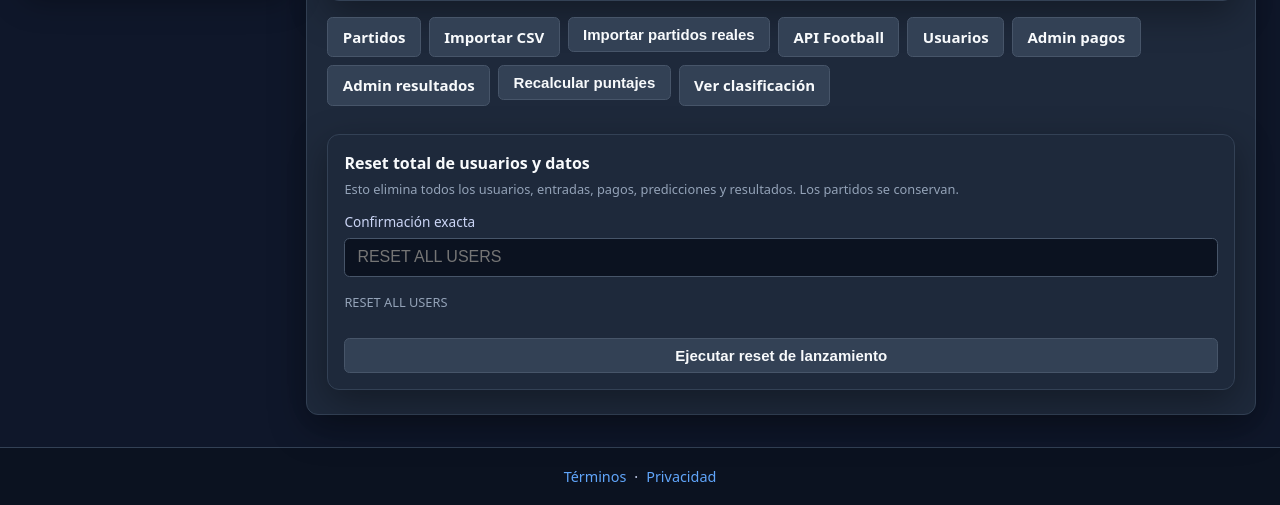
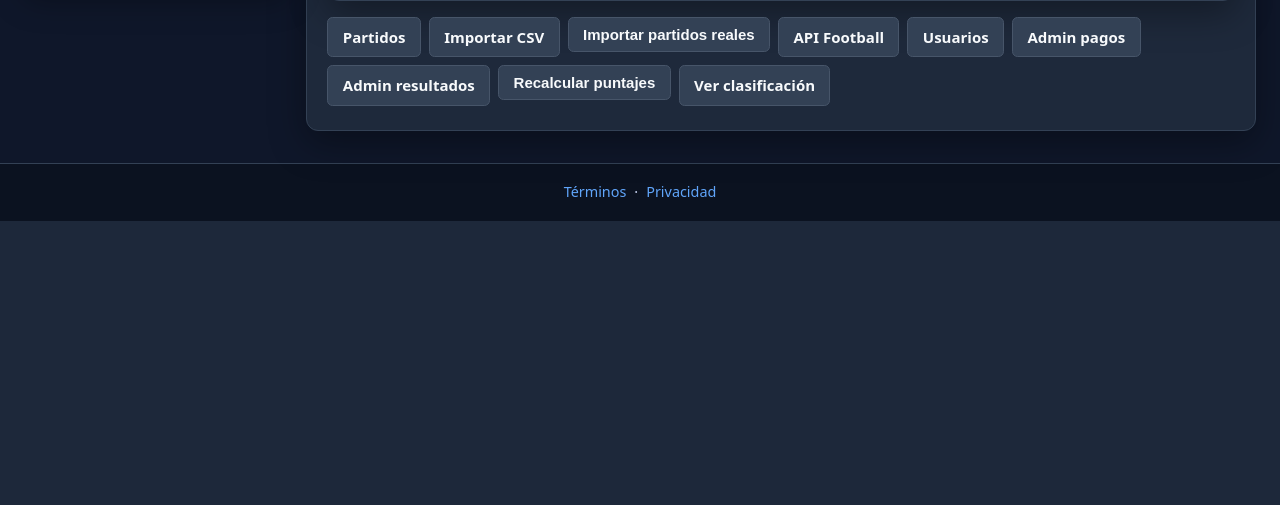
Before and after one commit to LuisTapia86/quiniela-2026-mx, a Flask app: page /admin in a window 1280 px wide. Shown: the part 807-1312 px from the top of the page. After the commit the page ends 1028 px from the top, so only its background shows below. Run offline with Flask 3, Linux system fonts and the light colour scheme; the visitor is signed in with stand-in values (Sample User, id 1); tables that the repository leaves empty hold one stand-in row (values such as "Sample post"); some libraries are stand-ins or nearby versions.

Commit message:
chore: remove launch reset controls

```diff
--- a/app/routes/__init__.py
+++ b/app/routes/__init__.py
@@ -4,7 +4,6 @@ from app.routes.auth import bp as auth_bp
 from app.routes.entries import bp as entries_bp
 from app.routes.leaderboard import bp as leaderboard_bp
 from app.routes.main import bp as main_bp
-from app.routes.emergency_reset import bp as emergency_reset_bp
 from app.routes.rules import bp as rules_bp
 
 __all__ = [
@@ -12,7 +11,6 @@ __all__ = [
     "api_bp",
     "auth_bp",
     "entries_bp",
-    "emergency_reset_bp",
     "leaderboard_bp",
     "main_bp",
     "rules_bp",
--- a/app/routes/admin.py
+++ b/app/routes/admin.py
@@ -17,7 +17,7 @@ from flask import (
     send_file,
     url_for,
 )
-from sqlalchemy import delete, func, or_, select
+from sqlalchemy import func, or_, select
 from sqlalchemy.orm import joinedload
 
 from app import db
@@ -48,21 +48,6 @@ from app.services.worldcup_scraper import WorldCupScraperError, fetch_fixtures_f
 from app.translations import tr
 
 bp = Blueprint("admin", __name__, url_prefix="")
-
-_LAUNCH_RESET_CONFIRM_PHRASE = "RESET ALL USERS"
-
-
-def _clear_payment_proof_files() -> None:
-    folder = Path(current_app.config["PAYMENT_PROOFS_FOLDER"]).resolve()
-    if not folder.is_dir():
-        return
-    for p in folder.iterdir():
-        if not p.is_file():
-            continue
-        try:
-            p.unlink()
-        except OSError as exc:
-            current_app.logger.warning("Launch reset: could not delete proof file %s (%s)", p.name, exc)
 
 
 def _require_admin() -> None:
@@ -151,52 +136,6 @@ def dashboard():
         completed_matches=completed_matches,
         predictions_locked=state.predictions_locked,
     )
-
-
-def _count_rows(model) -> int:
-    return db.session.scalar(select(func.count()).select_from(model)) or 0
-
-
-@bp.post("/admin/reset-all-user-data")
-@login_required
-def reset_all_user_data():
-    _require_admin()
-    if (request.form.get("confirmation") or "").strip() != _LAUNCH_RESET_CONFIRM_PHRASE:
-        flash(tr("flash.admin.reset_bad_confirm"), "error")
-        return redirect(url_for("admin.dashboard"))
-    summary: dict[str, int] = {}
-    try:
-        summary = {
-            "predictions_deleted": _count_rows(Prediction),
-            "results_deleted": _count_rows(Result),
-            "payments_deleted": _count_rows(Payment),
-            "entries_deleted": _count_rows(Entry),
-            "users_deleted": _count_rows(User),
-        }
-        # Order: Prediction → Result → Payment → Entry → User (FK-safe). All rows, any status.
-        db.session.execute(delete(Prediction))
-        db.session.execute(delete(Result))
-        db.session.execute(delete(Payment))
-        db.session.execute(delete(Entry))
-        db.session.execute(delete(User))
-        row = db.session.get(TournamentState, 1)
-        if row is None:
-            db.session.add(TournamentState(id=1, predictions_locked=False))
-        else:
-            row.predictions_locked = False
-            row.updated_at = utcnow()
-        db.session.commit()
-        db.session.expire_all()
-    except Exception:
-        db.session.rollback()
-        current_app.logger.exception("reset_all_user_data failed")
-        flash(tr("flash.admin.reset_failed"), "error")
-        return redirect(url_for("admin.dashboard"))
-    current_app.logger.info("reset_all_user_data completed: %s", summary)
-    _clear_payment_proof_files()
-    session.clear()
-    flash(tr("flash.admin.reset_done", **summary), "ok")
-    return redirect(url_for("auth.register"))
 
 
 @bp.get("/admin/users")
--- a/app/templates/admin/dashboard.html
+++ b/app/templates/admin/dashboard.html
@@ -59,27 +59,5 @@
     <a class="btn" href="{{ url_for('leaderboard.index') }}">{{ t("dashboard.view_leaderboard") }}</a>
   </div>
 
-  <section class="admin-reset-zone card card--subtle" aria-labelledby="admin-reset-title">
-    <h2 id="admin-reset-title" class="card__title card__title--sm">{{ t("admin.reset_zone_title") }}</h2>
-    <p class="form__hint" style="margin: -0.25rem 0 0;">{{ t("admin.reset_zone_warn") }}</p>
-    <form method="post" action="{{ url_for('admin.reset_all_user_data') }}" class="form" style="margin-top: 0.75rem;">
-      <input type="hidden" name="csrf_token" value="{{ csrf_token() }}">
-      <label class="form__field">
-        <span class="form__label">{{ t("admin.reset_confirm_label") }}</span>
-        <input
-          class="form__input"
-          type="text"
-          name="confirmation"
-          autocomplete="off"
-          spellcheck="false"
-          maxlength="128"
-          placeholder="{{ t('admin.reset_confirm_placeholder') }}"
-          aria-describedby="admin-reset-hint"
-        >
-      </label>
-      <p id="admin-reset-hint" class="form__hint">{{ t("admin.reset_confirm_placeholder") }}</p>
-      <button type="submit" class="btn btn--destructive">{{ t("admin.reset_submit") }}</button>
-    </form>
-  </section>
 </section>
 {% endblock %}
--- a/app/translations.py
+++ b/app/translations.py
@@ -346,14 +346,6 @@ TRANSLATIONS: dict[str, dict[str, str]] = {
         "admin.open_for_predictions": "Abierto para predicciones",
         "admin.open_hint": "Los usuarios pueden capturar/editar sus marcadores.",
         "admin.lock_predictions": "Bloquear predicciones",
-        "admin.reset_zone_title": "Reset total de usuarios y datos",
-        "admin.reset_zone_warn": "Esto elimina todos los usuarios, entradas, pagos, predicciones y resultados. Los partidos se conservan.",
-        "admin.reset_confirm_label": "Confirmación exacta",
-        "admin.reset_confirm_placeholder": "RESET ALL USERS",
-        "admin.reset_submit": "Ejecutar reset de lanzamiento",
-        "flash.admin.reset_bad_confirm": "La frase debe ser exactamente: RESET ALL USERS",
-        "flash.admin.reset_done": "Reset completado: {users_deleted} usuarios, {entries_deleted} entradas, {payments_deleted} pagos, {predictions_deleted} predicciones, {results_deleted} resultados de partido eliminados. Los partidos se conservan. Registra el nuevo admin.",
-        "flash.admin.reset_failed": "No se pudo completar el reset. Consulta los registros.",
         "admin.matches": "Partidos",
         "admin.import_csv": "Importar CSV",
         "admin.users": "Usuarios",
@@ -875,14 +867,6 @@ TRANSLATIONS: dict[str, dict[str, str]] = {
         "admin.open_for_predictions": "Open for predictions",
         "admin.open_hint": "Users can capture/edit their scores.",
         "admin.lock_predictions": "Lock predictions",
-        "admin.reset_zone_title": "Full reset of users and data",
-        "admin.reset_zone_warn": "This removes all users, entries, payments, predictions, and results. Match fixtures are kept.",
-        "admin.reset_confirm_label": "Exact confirmation phrase",
-        "admin.reset_confirm_placeholder": "RESET ALL USERS",
-        "admin.reset_submit": "Run launch reset",
-        "flash.admin.reset_bad_confirm": "Phrase must match exactly: RESET ALL USERS",
-        "flash.admin.reset_done": "Reset complete: removed {users_deleted} users, {entries_deleted} entries, {payments_deleted} payments, {predictions_deleted} predictions, and {results_deleted} match results. Fixtures kept. Register the new admin.",
-        "flash.admin.reset_failed": "Reset could not be completed. Check server logs.",
         "admin.matches": "Matches",
         "admin.import_csv": "Import CSV",
         "admin.users": "Users",
```
Also changed, not shown: app/routes/emergency_reset.py (deleted, +0 -103 lines).
